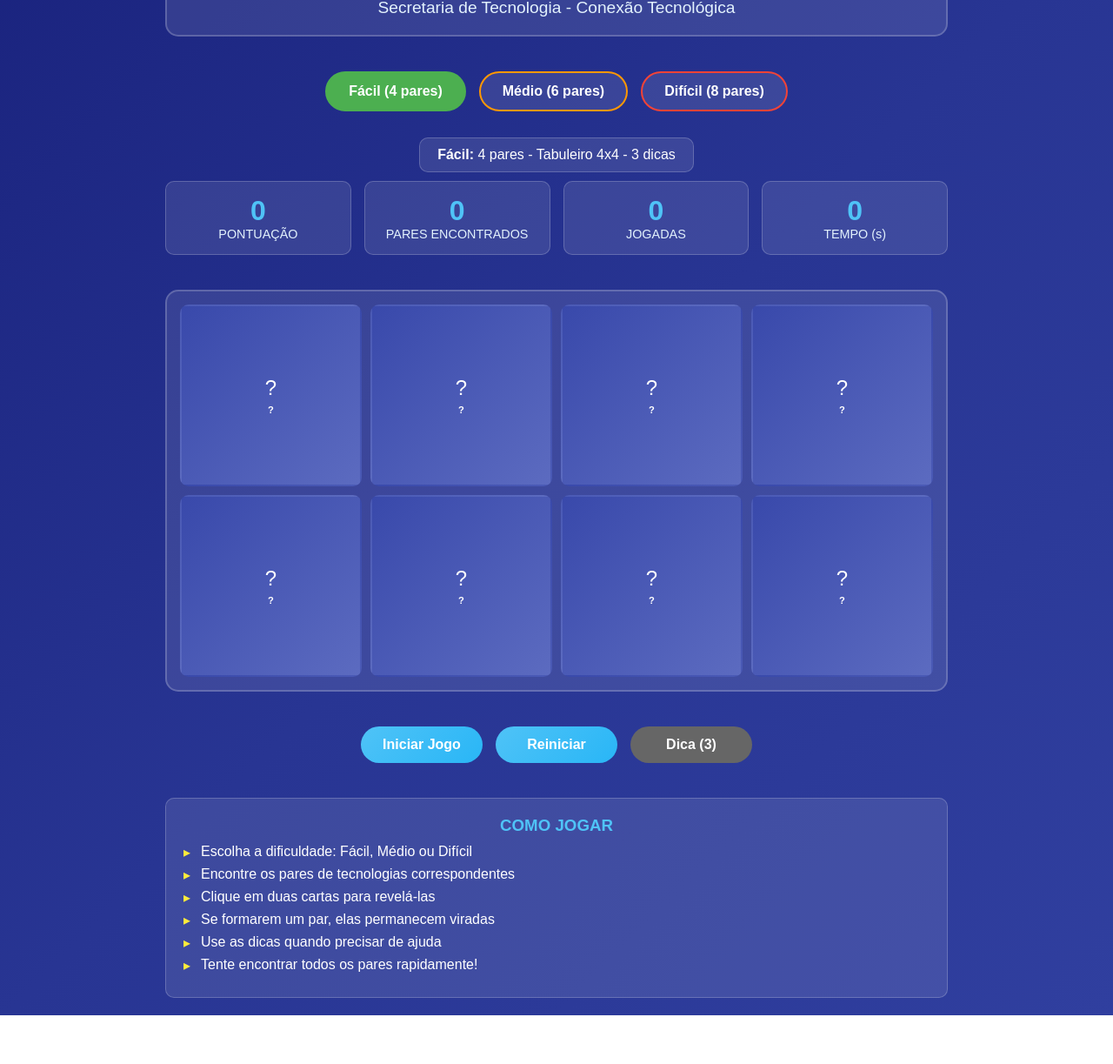
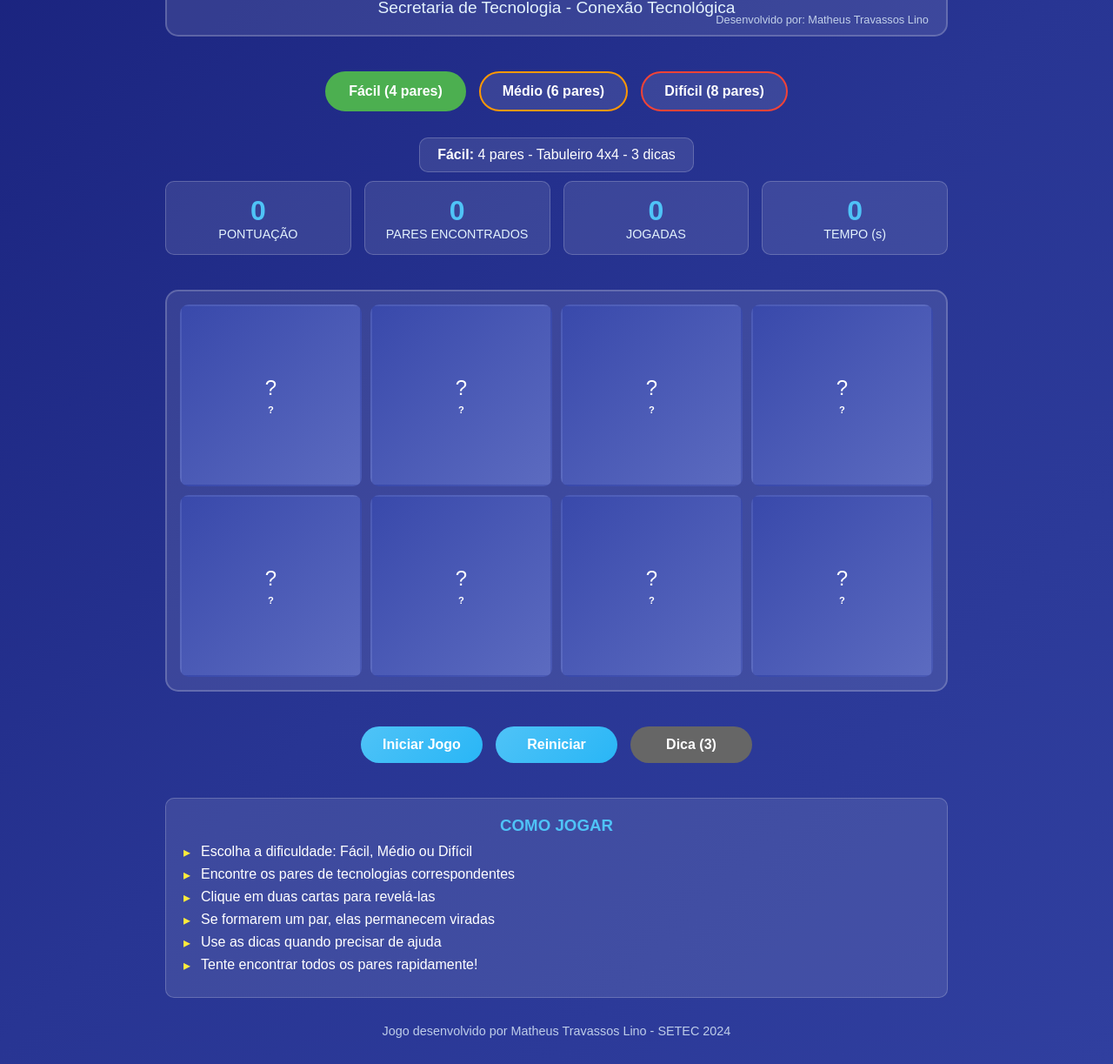
Before and after one commit to MatheusTravassos/jogo-para-setec, a plain HTML site: page index.html in a window 1280 px wide. Shown: the part 99-1322 px from the top of the page at 87% size. Before the commit the page ends 1266 px from the top, so only its background shows below. Drawn offline with Linux system fonts and the light colour scheme.

Commit message:
Update index.html

```diff
--- a/index.html
+++ b/index.html
@@ -38,6 +38,7 @@
             padding: 20px;
             border-radius: 15px;
             border: 2px solid rgba(255, 255, 255, 0.2);
+            position: relative;
         }
 
         .logo {
@@ -50,6 +51,15 @@
         .subtitle {
             font-size: 1.2rem;
             color: #e3f2fd;
+        }
+
+        .credits {
+            position: absolute;
+            bottom: 10px;
+            right: 20px;
+            font-size: 0.8rem;
+            color: #e3f2fd;
+            opacity: 0.8;
         }
 
         .difficulty-selector {
@@ -262,6 +272,7 @@
             width: 100%;
             margin-top: 20px;
             border: 1px solid rgba(255, 255, 255, 0.2);
+            position: relative;
         }
 
         .instructions h3 {
@@ -325,6 +336,15 @@
             border: 1px solid rgba(255, 255, 255, 0.2);
         }
 
+        .footer-credits {
+            margin-top: 20px;
+            text-align: center;
+            color: #e3f2fd;
+            font-size: 0.9rem;
+            opacity: 0.8;
+            padding: 10px;
+        }
+
         @media (max-width: 600px) {
             .game-info {
                 grid-template-columns: repeat(2, 1fr);
@@ -347,6 +367,12 @@
             .image-label {
                 font-size: 0.5rem;
             }
+
+            .credits {
+                position: static;
+                margin-top: 10px;
+                text-align: center;
+            }
         }
     </style>
 </head>
@@ -355,6 +381,7 @@
         <div class="header">
             <div class="logo">SETEC</div>
             <div class="subtitle">Secretaria de Tecnologia - Conexão Tecnológica</div>
+            <div class="credits">Desenvolvido por: Matheus Travassos Lino</div>
         </div>
 
         <div class="difficulty-selector">
@@ -414,11 +441,18 @@
             </ul>
         </div>
 
+        <div class="footer-credits">
+            Jogo desenvolvido por Matheus Travassos Lino - SETEC 2024
+        </div>
+
         <div class="victory-message" id="victoryMessage">
             <h2>PARABÉNS!</h2>
             <p>Você completou o jogo em <span id="finalTime">0</span> segundos!</p>
             <p>Com <span id="finalMoves">0</span> jogadas e <span id="finalHints">0</span> dicas usadas</p>
             <p>Sua pontuação: <span id="finalScore">0</span> pontos</p>
+            <div class="footer-credits" style="margin-top: 20px;">
+                Desenvolvido por Matheus Travassos Lino
+            </div>
             <button onclick="playAgain()">Jogar Novamente</button>
         </div>
     </div>
```
